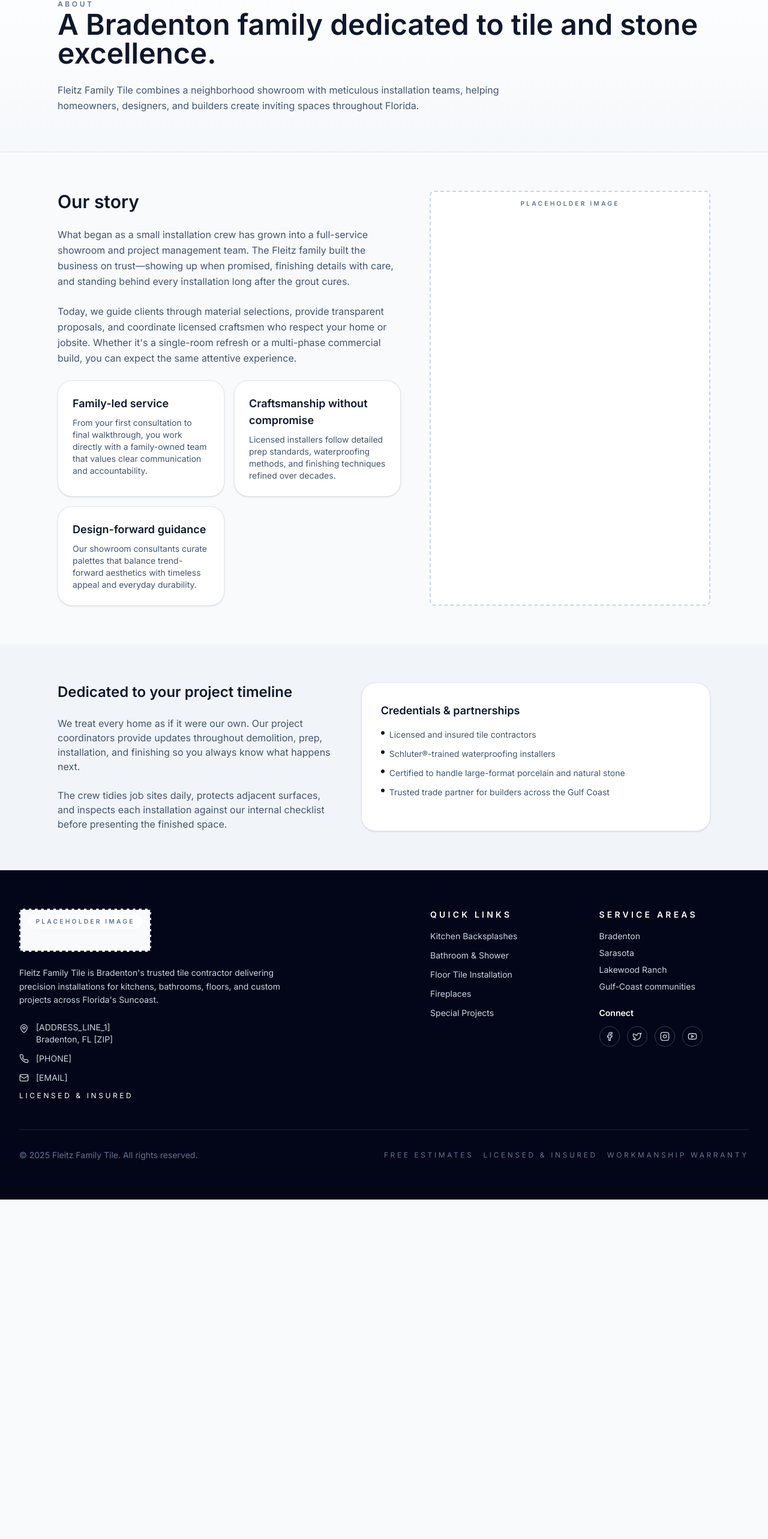
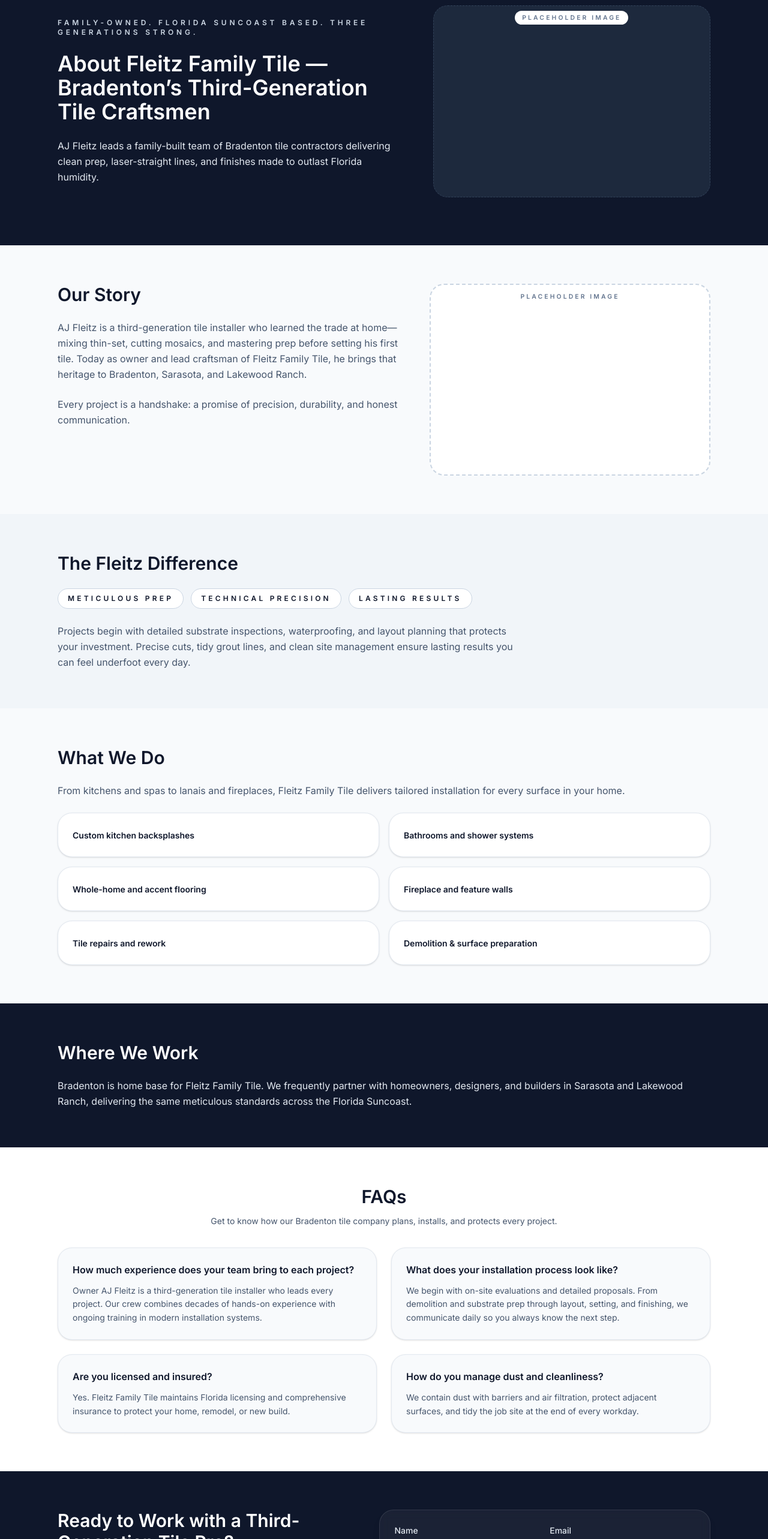
Before and after one commit to gmena82/Fleitzfamilytile-florida, a Next.js app: page /about in a window 1280 px wide. Shown: the part 185-2751 px from the top of the page at 60% size. Before the commit the page ends 2185 px from the top, so only its background shows below. Built offline with nearby package versions, Linux system fonts and the light colour scheme.

Commit message:
Revamp About page content and metadata

```diff
--- a/app/about/page.tsx
+++ b/app/about/page.tsx
@@ -1,86 +1,233 @@
+import Script from "next/script";
+import type { Metadata } from "next";
+
 import { Container } from "@/components/ui/container";
 import { PlaceholderImage } from "@/components/ui/placeholder-image";
-import { PageHeader } from "@/components/sections/page-header";
+import { HomeCtaForm } from "@/components/sections/home-cta-form";
+import { siteConfig } from "@/config/site";
 
-const values = [
+const differenceHighlights = [
+  "Meticulous Prep",
+  "Technical Precision",
+  "Lasting Results"
+];
+
+const serviceList = [
+  "Custom kitchen backsplashes",
+  "Bathrooms and shower systems",
+  "Whole-home and accent flooring",
+  "Fireplace and feature walls",
+  "Tile repairs and rework",
+  "Demolition & surface preparation"
+];
+
+const faqs = [
   {
-    title: "Family-led service",
-    description:
-      "From your first consultation to final walkthrough, you work directly with a family-owned team that values clear communication and accountability."
+    question: "How much experience does your team bring to each project?",
+    answer:
+      "Owner AJ Fleitz is a third-generation tile installer who leads every project. Our crew combines decades of hands-on experience with ongoing training in modern installation systems."
   },
   {
-    title: "Craftsmanship without compromise",
-    description:
-      "Licensed installers follow detailed prep standards, waterproofing methods, and finishing techniques refined over decades."
+    question: "What does your installation process look like?",
+    answer:
+      "We begin with on-site evaluations and detailed proposals. From demolition and substrate prep through layout, setting, and finishing, we communicate daily so you always know the next step."
   },
   {
-    title: "Design-forward guidance",
-    description:
-      "Our showroom consultants curate palettes that balance trend-forward aesthetics with timeless appeal and everyday durability."
+    question: "Are you licensed and insured?",
+    answer:
+      "Yes. Fleitz Family Tile maintains Florida licensing and comprehensive insurance to protect your home, remodel, or new build."
+  },
+  {
+    question: "How do you manage dust and cleanliness?",
+    answer:
+      "We contain dust with barriers and air filtration, protect adjacent surfaces, and tidy the job site at the end of every workday."
   }
 ];
 
-const credentials = [
-  "Licensed and insured tile contractors",
-  "Schluter®-trained waterproofing installers",
-  "Certified to handle large-format porcelain and natural stone",
-  "Trusted trade partner for builders across the Gulf Coast"
-];
+const ctaServices = [
+  {
+    title: "Kitchen Backsplash Installation",
+    description: "Protect walls and elevate your kitchen with custom tile layouts.",
+    href: "/kitchen-backsplashes"
+  },
+  {
+    title: "Bathroom & Shower Tile",
+    description: "Waterproofed showers, tubs, and bathroom remodels for Florida homes.",
+    href: "/bathroom-shower"
+  },
+  {
+    title: "Floor Tile Installation",
+    description: "Durable floor tile systems engineered for high-traffic living.",
+    href: "/floor-tile-installation"
+  },
+  {
+    title: "Fireplace Surrounds",
+    description: "Heat-ready fireplace surrounds with precision detailing.",
+    href: "/fireplaces"
+  },
+  {
+    title: "Special Projects",
+    description: "Mosaics, outdoor lanais, and unique tile concepts executed flawlessly.",
+    href: "/special-projects"
+  }
+] as const;
+
+export const metadata: Metadata = {
+  title: "About Fleitz Family Tile | Third-Generation Bradenton Tile Contractors",
+  description:
+    "Learn about Fleitz Family Tile, a third-generation tile company led by AJ Fleitz. Serving Bradenton, Sarasota & Lakewood Ranch with precise, durable installations.",
+  alternates: {
+    canonical: "https://www.fleitzfamilytile.com/about"
+  }
+};
 
 export default function AboutPage() {
+  const jsonLd = [
+    {
+      "@context": "https://schema.org",
+      "@type": "AboutPage",
+      name: "About Fleitz Family Tile",
+      url: `${siteConfig.url}/about`,
+      publisher: { "@id": `${siteConfig.url}/#org` },
+      mainEntityOfPage: `${siteConfig.url}/about`
+    },
+    {
+      "@context": "https://schema.org",
+      "@type": "BreadcrumbList",
+      itemListElement: [
+        {
+          "@type": "ListItem",
+          position: 1,
+          name: "Home",
+          item: `${siteConfig.url}/`
+        },
+        {
+          "@type": "ListItem",
+          position: 2,
+          name: "About",
+          item: `${siteConfig.url}/about`
+        }
+      ]
+    }
+  ];
+
   return (
     <>
-      <PageHeader
-        eyebrow="About"
-        title="A Bradenton family dedicated to tile and stone excellence."
-        description="Fleitz Family Tile combines a neighborhood showroom with meticulous installation teams, helping homeowners, designers, and builders create inviting spaces throughout Florida."
+      <Script
+        id="about-schema"
+        type="application/ld+json"
+        dangerouslySetInnerHTML={{ __html: JSON.stringify(jsonLd) }}
       />
 
-      <section className="py-16">
-        <Container className="grid gap-12 lg:grid-cols-[minmax(0,1.1fr)_minmax(0,0.9fr)]">
+      <section id="hero" className="bg-slate-900 py-20 text-white">
+        <Container className="grid items-center gap-12 lg:grid-cols-[minmax(0,1fr)_minmax(0,0.8fr)]">
           <div className="space-y-6">
-            <h2 className="text-3xl font-semibold text-slate-900">Our story</h2>
-            <p className="text-base leading-relaxed text-slate-600">
-              What began as a small installation crew has grown into a full-service showroom and project management team. The Fleitz family built the business on trust—showing up when promised, finishing details with care, and standing behind every installation long after the grout cures.
+            <p className="text-xs font-semibold uppercase tracking-[0.4em] text-slate-300">
+              Family-owned. Florida Suncoast based. Three generations strong.
             </p>
-            <p className="text-base leading-relaxed text-slate-600">
-              Today, we guide clients through material selections, provide transparent proposals, and coordinate licensed craftsmen who respect your home or jobsite. Whether it's a single-room refresh or a multi-phase commercial build, you can expect the same attentive experience.
+            <h1 className="text-3xl font-semibold sm:text-4xl">
+              About Fleitz Family Tile — Bradenton’s Third-Generation Tile Craftsmen
+            </h1>
+            <p className="text-base leading-relaxed text-slate-200">
+              AJ Fleitz leads a family-built team of Bradenton tile contractors delivering clean prep, laser-straight lines, and finishes made to outlast Florida humidity.
             </p>
-            <div className="grid gap-4 sm:grid-cols-2">
-              {values.map((value) => (
-                <article key={value.title} className="rounded-3xl border border-slate-200 bg-white p-6 shadow-sm">
-                  <h3 className="text-lg font-semibold text-slate-900">{value.title}</h3>
-                  <p className="mt-2 text-sm text-slate-600">{value.description}</p>
-                </article>
-              ))}
-            </div>
           </div>
-          <PlaceholderImage className="h-full min-h-[400px] w-full" />
+          <PlaceholderImage className="h-full min-h-[320px] w-full rounded-3xl border border-slate-700 bg-slate-800" />
         </Container>
       </section>
 
-      <section className="bg-slate-100 py-16">
-        <Container className="grid gap-10 lg:grid-cols-[minmax(0,0.8fr)_minmax(0,1fr)]">
+      <section id="our-story" className="py-16">
+        <Container className="grid gap-12 lg:grid-cols-[minmax(0,1.1fr)_minmax(0,0.9fr)]">
           <div className="space-y-6">
-            <h2 className="text-2xl font-semibold text-slate-900">Dedicated to your project timeline</h2>
-            <p className="text-base text-slate-600">
-              We treat every home as if it were our own. Our project coordinators provide updates throughout demolition, prep, installation, and finishing so you always know what happens next.
+            <h2 className="text-3xl font-semibold text-slate-900">Our Story</h2>
+            <p className="text-base leading-relaxed text-slate-600">
+              AJ Fleitz is a third-generation tile installer who learned the trade at home—mixing thin-set, cutting mosaics, and mastering prep before setting his first tile. Today as owner and lead craftsman of Fleitz Family Tile, he brings that heritage to Bradenton, Sarasota, and Lakewood Ranch.
             </p>
-            <p className="text-base text-slate-600">
-              The crew tidies job sites daily, protects adjacent surfaces, and inspects each installation against our internal checklist before presenting the finished space.
+            <p className="text-base leading-relaxed text-slate-600">
+              Every project is a handshake: a promise of precision, durability, and honest communication.
             </p>
           </div>
-          <div className="rounded-3xl border border-slate-200 bg-white p-8 shadow-sm">
-            <h3 className="text-lg font-semibold text-slate-900">Credentials & partnerships</h3>
-            <ul className="mt-4 space-y-3 text-sm text-slate-600">
-              {credentials.map((item) => (
-                <li key={item} className="flex items-start gap-2">
-                  <span className="mt-1 h-1.5 w-1.5 rounded-full bg-slate-900" aria-hidden />
-                  <span>{item}</span>
-                </li>
-              ))}
-            </ul>
+          <PlaceholderImage className="h-full min-h-[320px] w-full rounded-3xl" />
+        </Container>
+      </section>
+
+      <section id="difference" className="bg-slate-100 py-16">
+        <Container className="space-y-6">
+          <h2 className="text-3xl font-semibold text-slate-900">The Fleitz Difference</h2>
+          <ul className="flex flex-wrap gap-3 text-sm font-semibold uppercase tracking-[0.3em] text-slate-700">
+            {differenceHighlights.map((highlight) => (
+              <li
+                key={highlight}
+                className="rounded-full border border-slate-300 bg-white px-4 py-2 text-xs tracking-[0.35em] text-slate-900"
+              >
+                {highlight}
+              </li>
+            ))}
+          </ul>
+          <p className="max-w-3xl text-base leading-relaxed text-slate-600">
+            Projects begin with detailed substrate inspections, waterproofing, and layout planning that protects your investment. Precise cuts, tidy grout lines, and clean site management ensure lasting results you can feel underfoot every day.
+          </p>
+        </Container>
+      </section>
+
+      <section id="what-we-do" className="py-16">
+        <Container className="space-y-6">
+          <h2 className="text-3xl font-semibold text-slate-900">What We Do</h2>
+          <p className="text-base leading-relaxed text-slate-600">
+            From kitchens and spas to lanais and fireplaces, Fleitz Family Tile delivers tailored installation for every surface in your home.
+          </p>
+          <ul className="grid gap-4 md:grid-cols-2">
+            {serviceList.map((service) => (
+              <li key={service} className="rounded-3xl border border-slate-200 bg-white p-6 shadow-sm">
+                <span className="text-sm font-semibold text-slate-900">{service}</span>
+              </li>
+            ))}
+          </ul>
+        </Container>
+      </section>
+
+      <section id="service-areas" className="bg-slate-900 py-16 text-white">
+        <Container className="space-y-6">
+          <h2 className="text-3xl font-semibold">Where We Work</h2>
+          <p className="text-base leading-relaxed text-slate-200">
+            Bradenton is home base for Fleitz Family Tile. We frequently partner with homeowners, designers, and builders in Sarasota and Lakewood Ranch, delivering the same meticulous standards across the Florida Suncoast.
+          </p>
+        </Container>
+      </section>
+
+      <section id="about-faq" className="bg-white py-16">
+        <Container className="space-y-8">
+          <div className="space-y-3 text-center">
+            <h2 className="text-3xl font-semibold text-slate-900">FAQs</h2>
+            <p className="mx-auto max-w-2xl text-sm leading-relaxed text-slate-600">
+              Get to know how our Bradenton tile company plans, installs, and protects every project.
+            </p>
           </div>
+          <div className="grid gap-6 md:grid-cols-2">
+            {faqs.map((faq) => (
+              <div key={faq.question} className="rounded-3xl border border-slate-200 bg-slate-50 p-6 shadow-sm">
+                <h3 className="text-base font-semibold text-slate-900">{faq.question}</h3>
+                <p className="mt-3 text-sm leading-relaxed text-slate-600">{faq.answer}</p>
+              </div>
+            ))}
+          </div>
+        </Container>
+      </section>
+
+      <section id="cta-form" className="bg-slate-900 py-16 text-white">
+        <Container className="grid gap-10 lg:grid-cols-[minmax(0,0.9fr)_minmax(0,1fr)]">
+          <div className="space-y-4">
+            <h2 className="text-3xl font-semibold">Ready to Work with a Third-Generation Tile Pro?</h2>
+            <p className="text-sm leading-relaxed text-slate-200">
+              Request a consultation with Fleitz Family Tile. Expect precise craftsmanship, clean job sites, and respectful communication.
+            </p>
+            <div className="flex flex-wrap gap-3 text-xs font-semibold uppercase tracking-[0.3em] text-slate-300">
+              <span>Family-Owned</span>
+              <span>Licensed &amp; Insured</span>
+              <span>Workmanship Warranty</span>
+            </div>
+          </div>
+          <HomeCtaForm services={ctaServices} />
         </Container>
       </section>
     </>
```
